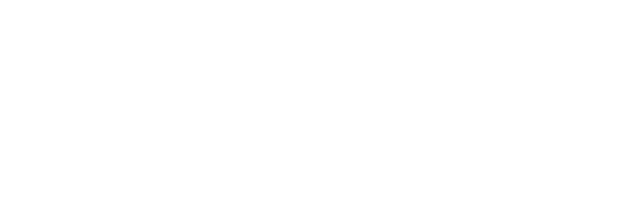
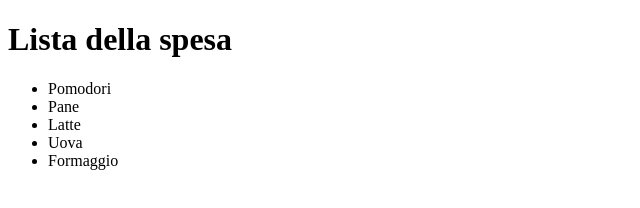
Before and after one commit to StefanoCretella/js-lista-spesa, a plain HTML site: page index.html in a window 1280 px wide. Shown: the whole page, without its empty margins (0-640 px from the left). Drawn offline with Linux system fonts and the light colour scheme.

Commit message:
[UPD] Added items to the list

```diff
--- a/index.html
+++ b/index.html
@@ -3,9 +3,16 @@
 <head>
     <meta charset="UTF-8">
     <meta name="viewport" content="width=device-width, initial-scale=1.0">
-    <title>Document</title>
+    <title>Lista della spesa</title>
 </head>
 <body>
+    <!-- Titolo -->
+    <h1>Lista della spesa</h1>
 
+    <!-- Lista spesa -->
+    <ul id="lista-spesa"></ul>
+
+    <!-- JS -->
+    <script src="main.js"></script>
 </body>
 </html>
--- a/main.js
+++ b/main.js
@@ -0,0 +1,23 @@
+// Lista della spesa presenti nella "ul"
+let listaSpesa = ["Pomodori", "Pane", "Latte", "Uova", "Formaggio"];
+
+// Trova l'elemento "ul" dove aggiungiamo gli elementi della lista
+let listaUl = document.getElementById("lista-spesa");
+
+let i = 0;
+
+// Ciclo while per stampare gli elementi della lista
+while (i < listaSpesa.length) {
+
+    // Creazione di un nuovo elemento di lista
+    let listItem = document.createElement("li");
+
+    // Aggiunta elemento nella lista spesa
+    listItem.textContent = listaSpesa[i];
+
+    // Aggiunta dell'elemento di lista alla lista "ul"
+    listaUl.appendChild(listItem);
+
+    // Incremento oggetti nella lista
+    i++;
+}
```
